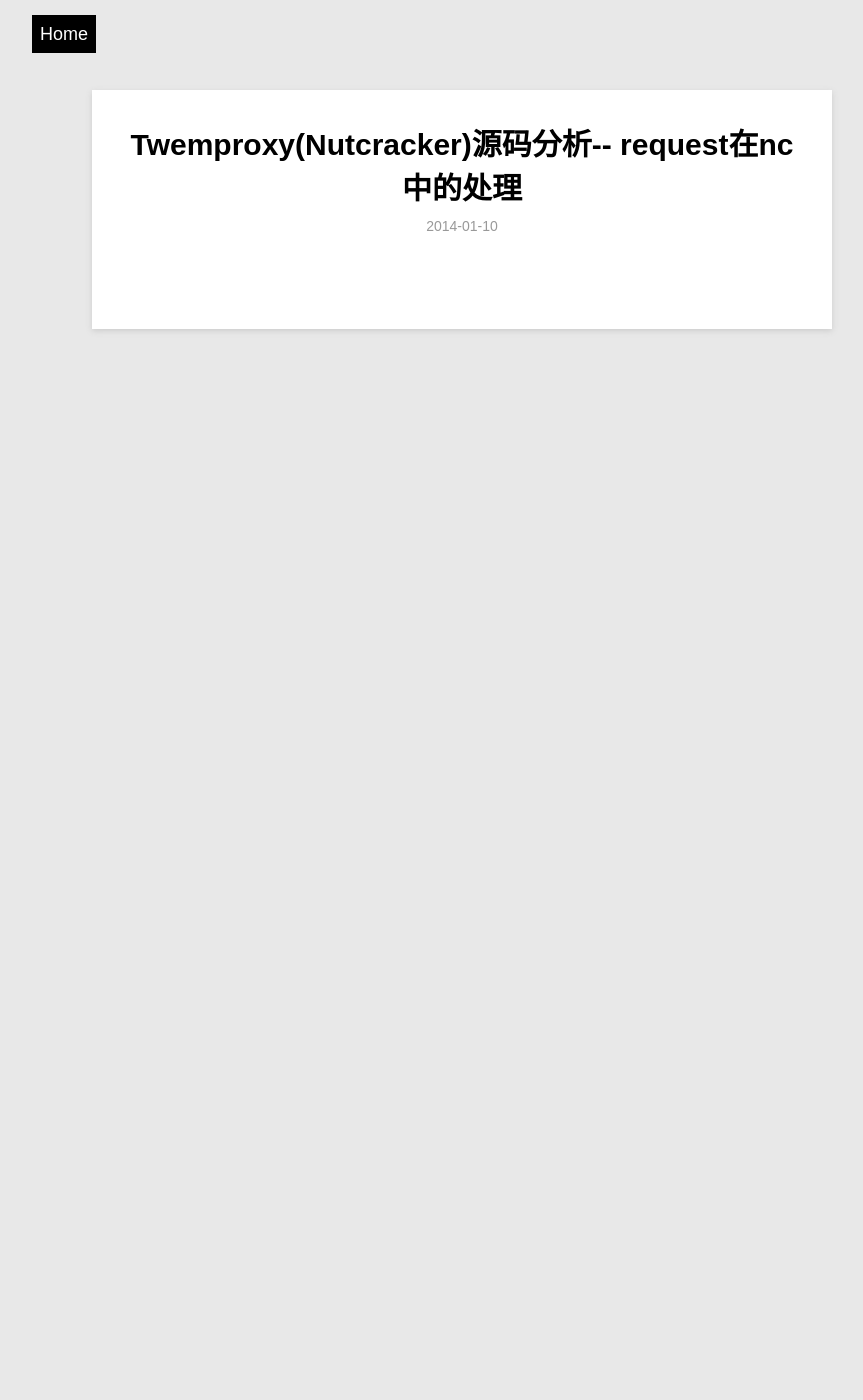
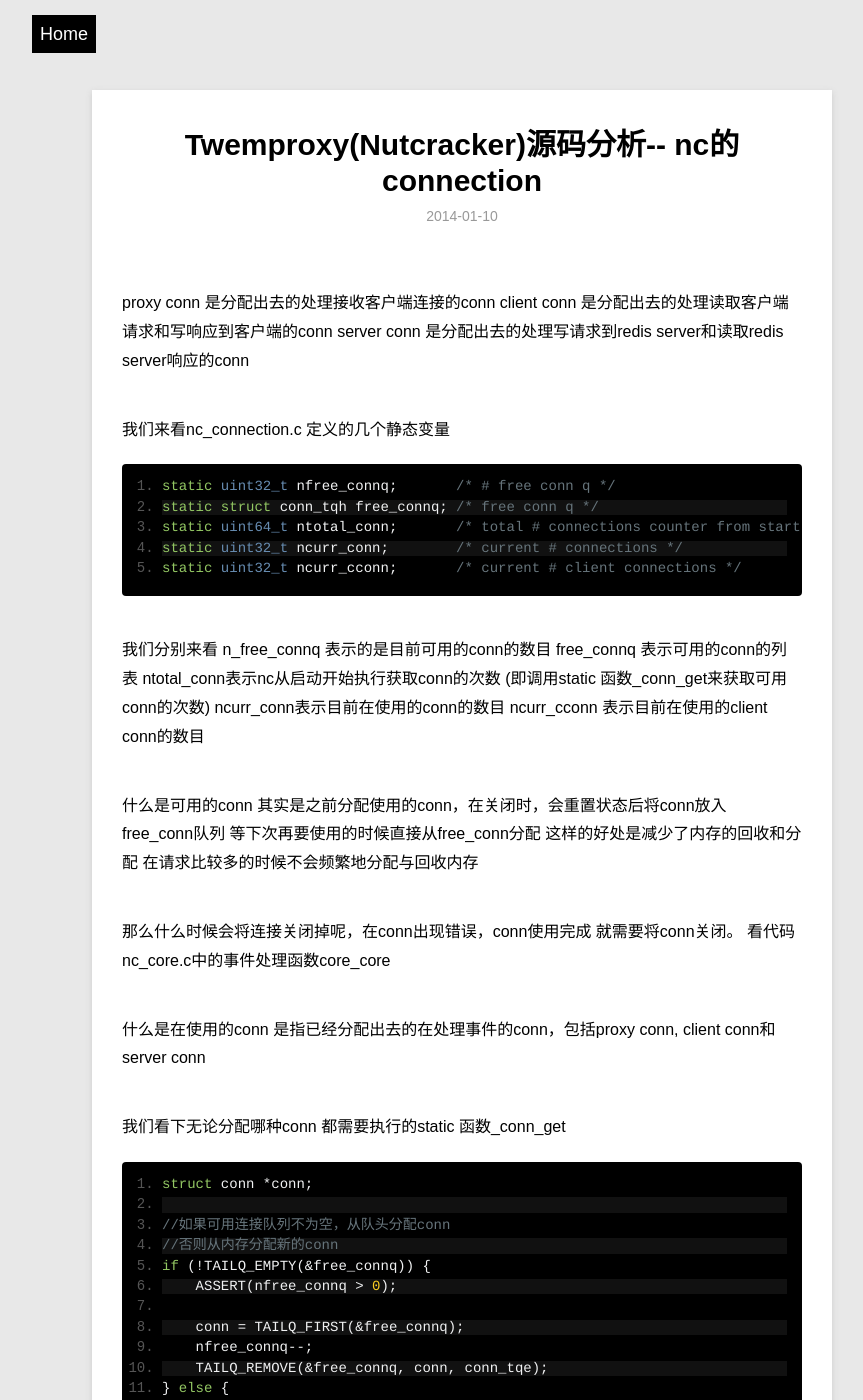
Before and after one commit to johnsonma/johnsonma.github.io, a Jekyll site: the page built from _posts/blog/2014-01-10-nc-5.md, in a window 1280 px wide and 1400 px high. Shown: the whole window, without its empty margins (18-881 px from the left). Built offline with Jekyll 4.4.1, drawn with Linux system fonts in a browser that asks for light colours; Markdown is read by kramdown in place of the engine named in the settings; some of the changed text lies outside the part shown.

Commit message:
update post

```diff
--- a/_posts/blog/2014-01-10-nc-5.md
+++ b/_posts/blog/2014-01-10-nc-5.md
@@ -1,5 +1,96 @@
 ---
 layout: post
-title: Twemproxy(Nutcracker)源码分析-- request在nc中的处理
+title: Twemproxy(Nutcracker)源码分析-- nc的connection
 category: blog
 ---
+   proxy conn 是分配出去的处理接收客户端连接的conn
+   client conn 是分配出去的处理读取客户端请求和写响应到客户端的conn
+   server conn 是分配出去的处理写请求到redis server和读取redis server响应的conn
+
+
+我们来看nc_connection.c 定义的几个静态变量
+
+	static uint32_t nfree_connq;       /* # free conn q */
+	static struct conn_tqh free_connq; /* free conn q */
+	static uint64_t ntotal_conn;       /* total # connections counter from start */
+	static uint32_t ncurr_conn;        /* current # connections */
+	static uint32_t ncurr_cconn;       /* current # client connections */
+
+
+我们分别来看
+   n_free_connq 表示的是目前可用的conn的数目
+   free_connq 表示可用的conn的列表
+   ntotal_conn表示nc从启动开始执行获取conn的次数 (即调用static 函数_conn_get来获取可用conn的次数)
+   ncurr_conn表示目前在使用的conn的数目
+   ncurr_cconn  表示目前在使用的client conn的数目
+
+什么是可用的conn
+   其实是之前分配使用的conn，在关闭时，会重置状态后将conn放入 free_conn队列
+   等下次再要使用的时候直接从free_conn分配 这样的好处是减少了内存的回收和分配
+   在请求比较多的时候不会频繁地分配与回收内存
+
+   那么什么时候会将连接关闭掉呢，在conn出现错误，conn使用完成 就需要将conn关闭。
+   看代码nc_core.c中的事件处理函数core_core
+
+什么是在使用的conn
+   是指已经分配出去的在处理事件的conn，包括proxy conn, client conn和 server conn
+
+
+我们看下无论分配哪种conn 都需要执行的static 函数_conn_get
+
+    struct conn *conn;
+
+    //如果可用连接队列不为空，从队头分配conn
+    //否则从内存分配新的conn
+    if (!TAILQ_EMPTY(&free_connq)) {
+        ASSERT(nfree_connq > 0);
+
+        conn = TAILQ_FIRST(&free_connq);
+        nfree_connq--;
+        TAILQ_REMOVE(&free_connq, conn, conn_tqe);
+    } else {
+        conn = nc_alloc(sizeof(*conn));
+        if (conn == NULL) {
+            return NULL;
+        }
+    }
+    //初始化conn 的owner位null
+    conn->owner = NULL;
+
+    //初始化socket 连接文件描述为-1
+    conn->sd = -1;
+    /* {family, addrlen, addr} are initialized in enqueue handler */
+
+    //初始化incoming queue 和 outgoing queue
+    TAILQ_INIT(&conn->imsg_q);
+    TAILQ_INIT(&conn->omsg_q);
+    conn->rmsg = NULL;
+    conn->smsg = NULL;
+
+    /*
+     * Callbacks {recv, recv_next, recv_done}, {send, send_next, send_done},
+     * {close, active}, parse, {ref, unref}, {enqueue_inq, dequeue_inq} and
+     * {enqueue_outq, dequeue_outq} are initialized by the wrapper.
+     */
+
+    conn->send_bytes = 0;
+    conn->recv_bytes = 0;
+
+    conn->events = 0;
+    conn->err = 0;
+    conn->recv_active = 0;
+    conn->recv_ready = 0;
+    conn->send_active = 0;
+    conn->send_ready = 0;
+
+    conn->client = 0;
+    conn->proxy = 0;
+    conn->connecting = 0;
+    conn->connected = 0;
+    conn->eof = 0;
+    conn->done = 0;
+    conn->redis = 0;
+    conn->need_auth = 0;
+
+    ntotal_conn++;
+    ncurr_conn++;
```
Also changed, not shown: _posts/blog/2014-01-10-nc-3.md (+3 -3 lines).
